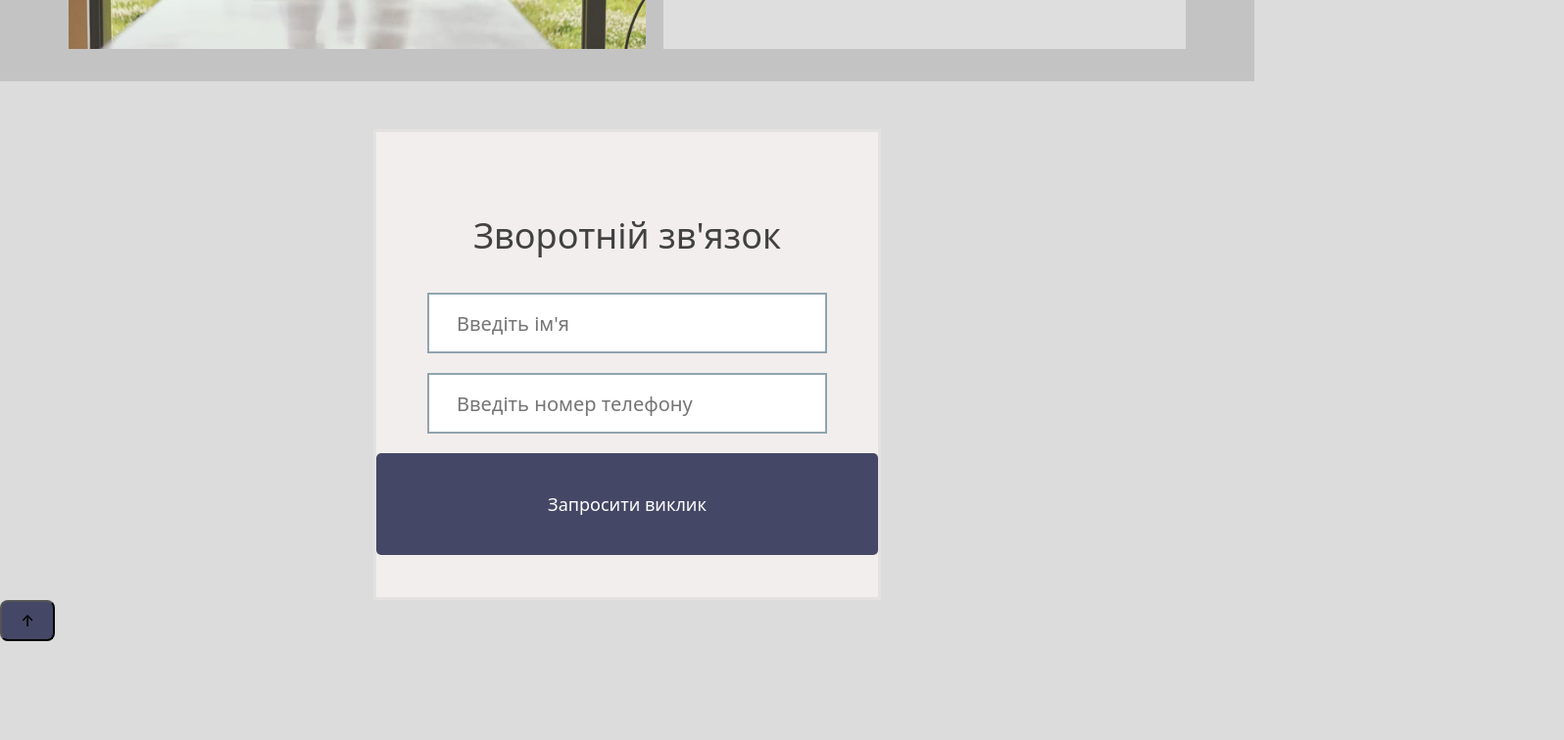
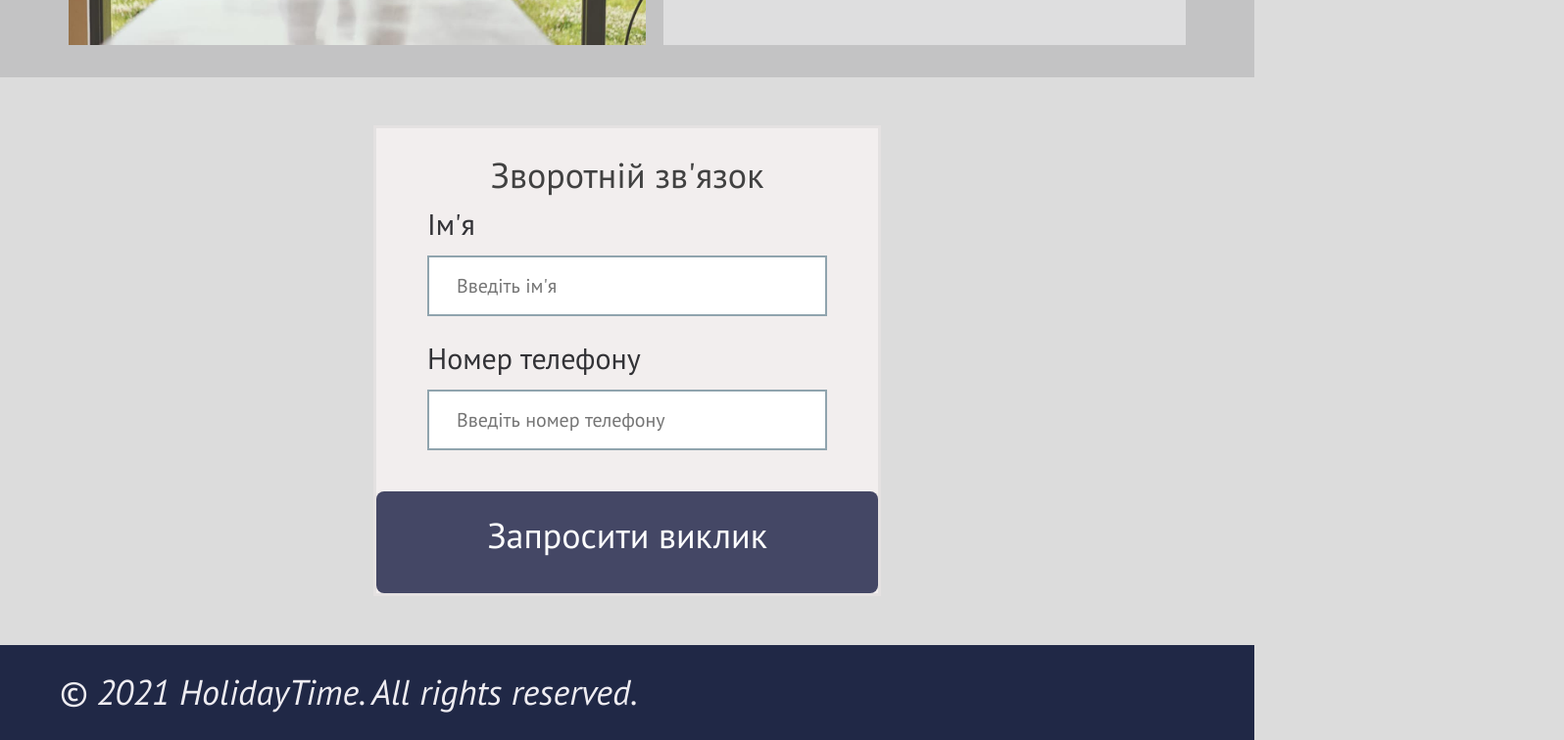
Before and after one commit to Mariia2990/holiday-time, a React (Vite) app: page / in a window 1280 px wide. Shown: the part 1560-2316 px from the top of the page at 98% size, 1596 px wide, since content can reach past the window. Before the commit the page ends 2215 px from the top, so only its background shows below. Built offline with nearby package versions, Linux system fonts and the light colour scheme.

Commit message:
add footer

```diff
--- a/index.html
+++ b/index.html
@@ -11,12 +11,12 @@
       crossorigin="anonymous" referrerpolicy="no-referrer" />
     <link href="https://fonts.googleapis.com/css2?family=PT+Sans:ital,wght@0,400;0,700;1,400;1,700&display=swap"
       rel="stylesheet">
-    <link rel="stylesheet" href="./css/styles.css" />
+    <link rel="stylesheet" href="./src/App.css" />
     </head>
 
     <body>
         <div id="root"></div>
-      <button id="scrollTopBtn" class="scroll-top-btn">↑</button>
+      <!-- <button id="scrollTopBtn" class="scroll-top-btn">↑</button> -->
       <script type="module" src="./src/main.tsx"></script>
     </body>
 
--- a/src/App.css
+++ b/src/App.css
@@ -1,8 +1,8 @@
 #root {
     max-width: 1920px;
     margin: 0 auto;
-    /* padding: 2rem; */
-    /* text-align: center; */
+    font-family: PT Sans, sans-serif;
+    font-weight: 400;
 }
 
 
@@ -19,6 +19,46 @@
 
 .logo.react:hover {
     filter: drop-shadow(0 0 2em #61dafbaa);
+}
+
+*,
+*::before,
+*::after {
+    box-sizing: border-box;
+    margin: 0;
+    padding: 0;
+}
+
+h1,
+h2,
+h3,
+h4,
+h5,
+h6,
+p {
+    margin: 0;
+}
+
+ul {
+    margin: 0;
+    padding: 0;
+    list-style: none;
+}
+
+a {
+    color: currentColor;
+    text-decoration: none;
+}
+
+button {
+    cursor: pointer;
+}
+
+img {
+    display: block;
+    /* max-width: 100%; */
+    height: auto;
+
 }
 
 @keyframes logo-spin {
--- a/src/App.tsx
+++ b/src/App.tsx
@@ -3,6 +3,7 @@ import { Routes, Route, Navigate } from "react-router-dom";
 import Loader from "./components/Loader/Loader";
 import "./App.css";
 import Header from "./components/Header/Header";
+import Footer from "./components/Footer/Footer";
 
 const HomePage = lazy(() => import("./pages/HomePage/HomePage"));
 const AboutUsPage = lazy(() => import("./pages/AboutUsPage/AboutUsPage"));
@@ -31,6 +32,7 @@ const App = () => {
           <Route path="*" element={<Navigate to="/" />} />
         </Routes>
       </Suspense>
+      <Footer/>
     </>
   );
 };
--- /dev/null
+++ b/src/components/Footer/Footer.module.css
@@ -0,0 +1,17 @@
+.footer{
+    margin-top: 50px;
+    width: 100%;
+    height: auto;
+    background: #202846;
+}
+
+.footerText{
+    display: flex;
+    font-style: italic;
+    font-weight: 400;
+    font-size: 36px;
+    color: #eeecf1;
+    padding-top: 21px;
+    padding-bottom: 22px;
+    padding-left: 60px;
+}
--- a/src/components/Footer/Footer.tsx
+++ b/src/components/Footer/Footer.tsx
@@ -0,0 +1,11 @@
+import css from "./Footer.module.css";
+
+const Footer = () => {
+  return (
+    <footer className={css.footer}>
+      <p className={css.footerText}>© 2021 HolidayTime. All rights reserved.</p>
+    </footer>
+  );
+};
+
+export default Footer;
--- a/src/components/SearchForm/SearchForm.module.css
+++ b/src/components/SearchForm/SearchForm.module.css
@@ -1,16 +1,15 @@
 .searchForm {
+    position: relative;
     display: flex;
-    justify-content: center;
+    /* justify-content: center; */
     align-items: center;
     flex-direction: column;
     border: 3px solid rgba(170, 170, 170, 0.2);
-    padding: 190px 56px;
     width: 518px;
     height: 481px;
     background: #f2eeee;
     margin: 0 auto;
-    /* padding: 21px 55px 0px ; */
-    padding: 0;
+    padding: 21px 55px 0px ;
 }
 
 .field {
@@ -24,6 +23,13 @@
     font-weight: 400;
     font-size: 20px;
     color: #90a4ae;
+}
+
+.field ::placeholder{
+  font-weight: 400;
+font-size: 20px;
+color: #90a4ae;
+
 }
 
 .field:hover,
@@ -40,29 +46,51 @@
 
 .feedbackText{
     font-weight: 400;
-        font-size: 36px;
-        text-align: center;
-        color: #414141;
-        margin-bottom: 31px;
+    font-size: 36px;
+    text-align: center;
+    color: #414141;
+    margin: 0;
+    padding: 0;
 }
 
 .buttonForm{
-width: 100%;
+    position: absolute;
+        bottom: 0;
+        left: 50%;
+        transform: translateX(-50%);
+    width: 100%;
     height: 104px;
-    padding: 12px;
+    padding-top: 21px;
+    padding-bottom: 36px;
     background: #444765;
     color: #fff;
     border: none;
-    border-radius: 5px;
-    font-size: 18px;
+    font-weight: 400;
+    font-size: 36px;
+    text-align: center;
     cursor: pointer;
     display: block;
+    margin-top: auto;
 }
 
 .form{
-width: 100%;
+    width: 100%;
     display: flex;
     flex-direction: column;
     gap: 20px;
     align-items: center;
+    text-align: left;
 }
+
+.label{
+    font-weight: 400;
+        font-size: 30px;
+        color: #323236;
+}
+
+.labelWrapper {
+    display: flex;
+    flex-direction: column;
+    text-align: left;
+    gap: 10px;
+}
--- a/src/components/SearchForm/SearchForm.tsx
+++ b/src/components/SearchForm/SearchForm.tsx
@@ -43,7 +43,7 @@ const SearchForm: FC<SearchFormProps> = ({
 
   return (
     <div className={css.searchForm}>
-        <p className={css.feedbackText}>Зворотній зв'язок</p>
+      <p className={css.feedbackText}>Зворотній зв'язок</p>
       <Formik
         initialValues={initialValues}
         validationSchema={validationSchema}
@@ -51,6 +51,10 @@ const SearchForm: FC<SearchFormProps> = ({
       >
         {({ isSubmitting }) => (
           <Form className={css.form}>
+            <div className={css.labelWrapper}>
+            <label htmlFor="query" className={css.label}>
+              Ім'я
+            </label>
             <Field
               className={css.field}
               type="text"
@@ -61,8 +65,12 @@ const SearchForm: FC<SearchFormProps> = ({
               name="query"
               component="div"
               className={css.errorMessage}
-            />
-
+              />
+            </div>
+            <div className={css.labelWrapper}>
+            <label htmlFor="query" className={css.label}>
+              Номер телефону
+            </label>
             <Field
               className={css.field}
               type="tel"
@@ -74,14 +82,15 @@ const SearchForm: FC<SearchFormProps> = ({
               name="number"
               component="div"
               className={css.errorMessage}
-            />
+              />
+            </div>
             <button
               type="submit"
               className={css.buttonForm}
               disabled={isSubmitting}
             >
               Запросити виклик
-              </button>
+            </button>
           </Form>
         )}
       </Formik>
--- a/src/css/reset.module.css
+++ b/src/css/reset.module.css
@@ -0,0 +1,47 @@
+*,
+*::before,
+*::after {
+    box-sizing: border-box;
+    margin: 0;
+    padding: 0;
+}
+
+h1,
+h2,
+h3,
+h4,
+h5,
+h6,
+p {
+    margin: 0;
+}
+
+/* p:last-child {
+  margin-bottom: 0;
+} */
+
+ul {
+    margin: 0;
+    padding: 0;
+    list-style: none;
+}
+
+a {
+    color: currentColor;
+    text-decoration: none;
+}
+
+button {
+    cursor: pointer;
+}
+
+img {
+    display: block;
+    /* max-width: 100%; */
+    height: auto;
+
+}
+
+span {
+    color: #000;
+}
--- a/src/index.css
+++ b/src/index.css
@@ -31,11 +31,6 @@ body {
     background-color: #dcdcdc;
 }
 
-h1 {
-    font-size: 3.2em;
-    line-height: 1.1;
-}
-
 button {
     border-radius: 8px;
     /* border: 1px solid transparent; */
@@ -57,15 +52,56 @@ button:focus-visible {
     outline: 4px auto -webkit-focus-ring-color;
 }
 
+
+*,
+*::before,
+*::after {
+    box-sizing: border-box;
+    margin: 0;
+    padding: 0;
+}
+
+h1,
+h2,
+h3,
+h4,
+h5,
+h6,
+p {
+    margin: 0;
+}
+
+/* p:last-child {
+  margin-bottom: 0;
+} */
+
+ul {
+    margin: 0;
+    padding: 0;
+    list-style: none;
+}
+
+a {
+    color: currentColor;
+    text-decoration: none;
+}
+
+button {
+    cursor: pointer;
+}
+
+img {
+    display: block;
+    /* max-width: 100%; */
+    height: auto;
+
+}
+
 @media (prefers-color-scheme: light) {
     :root {
         color: #fff;
         background-color: #dcdcdc;
     }
-/*
-    a:hover {
-        color: #202846;
-    } */
 
     button {
         background-color: #444765;
```
